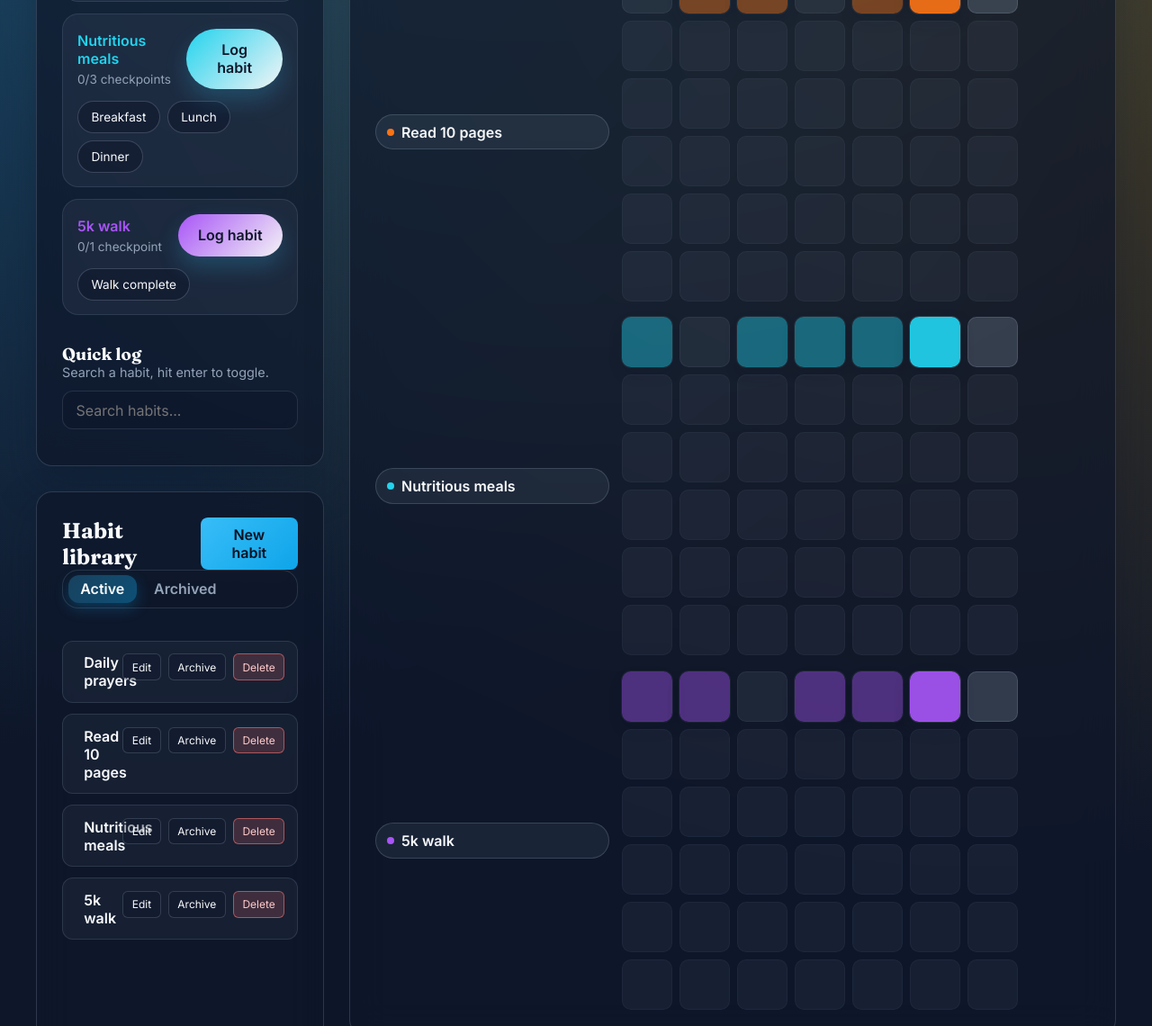
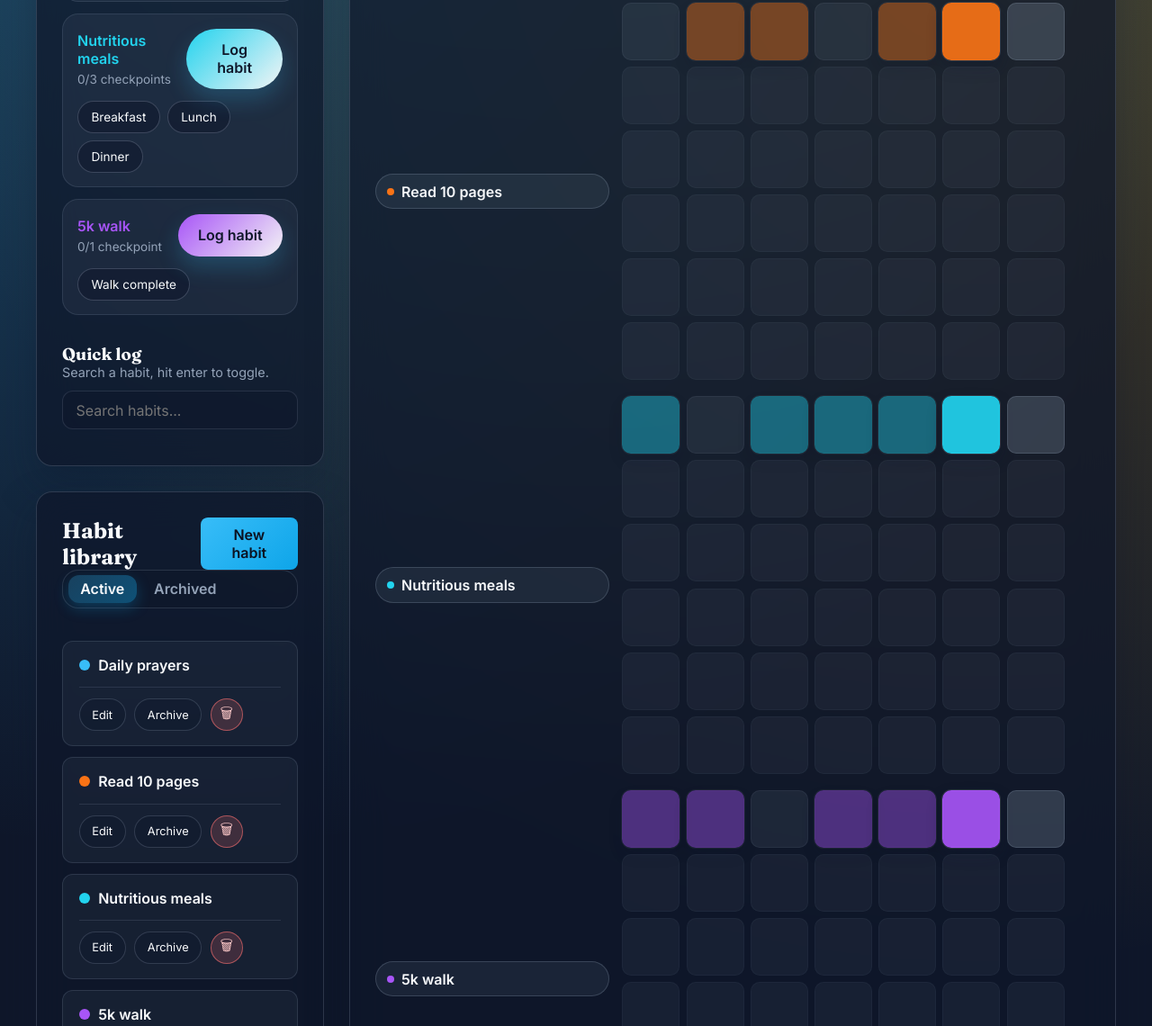
Before and after one commit to syedkarim00/da-heatmap, a plain HTML site: page index.html in a window 1280 px wide. Shown: the part 705-1845 px from the top of the page at 90% size. Drawn offline with Linux system fonts and the light colour scheme.

Commit message:
Polish habit library layout and widen heatmap

```diff
--- a/app.js
+++ b/app.js
@@ -29,7 +29,6 @@ const elements = {
   prevMonth: document.getElementById("prevMonth"),
   nextMonth: document.getElementById("nextMonth"),
   dateSelector: document.getElementById("dateSelector"),
-  jumpToday: document.getElementById("jumpToday"),
   selectedDayLabel: document.getElementById("selectedDayLabel"),
   todayHabitList: document.getElementById("todayHabitList"),
   habitSearch: document.getElementById("habitSearch"),
@@ -491,20 +490,6 @@ function calculateStreak(habitId, uptoIso = state.selectedDate) {
   return streak;
 }
 
-function calculateTotalCompletions(habitId) {
-  const habit = getHabitById(habitId);
-  if (!habit) {
-    return 0;
-  }
-  return Object.entries(state.data.entries).reduce((count, [dateIso, dayEntries]) => {
-    const entry = dayEntries[habitId];
-    if (!entry) {
-      return count;
-    }
-    return isHabitComplete(dateIso, habit) ? count + 1 : count;
-  }, 0);
-}
-
 function getCalendarMatrix(viewMonth) {
   const first = startOfMonth(viewMonth);
   const start = new Date(first);
@@ -847,16 +832,11 @@ function renderQuickSearch() {
     const title = document.createElement("span");
     title.className = "habit-name";
     title.textContent = habit.name;
-    const stats = document.createElement("span");
-    stats.className = "habit-stats";
-    const streak = calculateStreak(habit.id);
-    const progress = getHabitProgress(state.selectedDate, habit);
-    const noun = progress.total === 1 ? "checkpoint" : "checkpoints";
-    stats.textContent = `${progress.done}/${progress.total} ${noun} today • ${calculateTotalCompletions(habit.id)} perfect days • ${streak} day streak`;
-    meta.append(title, stats);
+    meta.append(title);
 
     const action = document.createElement("button");
     action.type = "button";
+    const progress = getHabitProgress(state.selectedDate, habit);
     const isComplete = progress.total > 0 && progress.done === progress.total;
     action.textContent = isComplete ? "Reset" : "Log all";
     action.addEventListener("click", () => {
@@ -902,6 +882,8 @@ function renderHabitLibrary() {
 
   habits.forEach((habit) => {
     const item = document.createElement("li");
+    item.className = "habit-library-item";
+
     const meta = document.createElement("div");
     meta.className = "habit-meta";
 
@@ -912,17 +894,21 @@ function renderHabitLibrary() {
     dot.style.color = habit.color || varFallbackColor();
     dot.style.background = habit.color || varFallbackColor();
     const name = document.createElement("span");
+    name.className = "habit-name-text";
     name.textContent = habit.name;
     title.append(dot, name);
 
     meta.append(title);
+    item.append(meta);
 
     const actions = document.createElement("div");
     actions.className = "habit-actions";
+
     const edit = document.createElement("button");
     edit.type = "button";
     edit.textContent = "Edit";
     edit.addEventListener("click", () => openHabitForm(habit));
+
     const archive = document.createElement("button");
     archive.type = "button";
     archive.textContent = habit.archived ? "Unarchive" : "Archive";
@@ -931,19 +917,21 @@ function renderHabitLibrary() {
       saveData();
       render();
     });
+
     const remove = document.createElement("button");
     remove.type = "button";
-    remove.className = "danger";
-    remove.textContent = "Delete";
+    remove.className = "danger icon-only";
+    remove.setAttribute("aria-label", `Delete ${habit.name}`);
+    remove.innerHTML = "<span aria-hidden=\"true\">🗑</span>";
     remove.addEventListener("click", () => {
-      const message = `Delete "${habit.name}" and remove its history? This can’t be undone.`;
+      const message = `Delete \"${habit.name}\" and remove its history? This can’t be undone.`;
       if (window.confirm(message)) {
         deleteHabit(habit.id);
       }
     });
+
     actions.append(edit, archive, remove);
-
-    item.append(meta, actions);
+    item.append(actions);
     list.appendChild(item);
   });
 }
@@ -1174,13 +1162,6 @@ elements.dateSelector.addEventListener("change", (event) => {
   render();
 });
 
-elements.jumpToday.addEventListener("click", () => {
-  const today = new Date();
-  state.selectedDate = formatISO(today);
-  state.viewMonth = startOfMonth(today);
-  render();
-});
-
 elements.habitSearch.addEventListener("input", (event) => {
   state.searchTerm = event.target.value;
   renderQuickSearch();
--- a/index.html
+++ b/index.html
@@ -42,7 +42,6 @@
               </div>
               <div class="date-controls">
                 <input type="date" id="dateSelector" />
-                <button id="jumpToday" type="button" class="ghost">Today</button>
               </div>
             </header>
             <div class="today-list" aria-live="polite">
--- a/styles.css
+++ b/styles.css
@@ -11,7 +11,7 @@
   --radius-md: 12px;
   --radius-sm: 8px;
   --shadow: 0 20px 45px rgba(15, 23, 42, 0.35);
-  --grid-size: clamp(40px, 4.6vw, 56px);
+  --grid-size: clamp(46px, 5vw, 72px);
   --habit-label-width: clamp(180px, 22vw, 260px);
   --heatmap-0: rgba(148, 163, 184, 0.25);
   --heatmap-1: #38bdf820;
@@ -421,15 +421,19 @@ button.ghost:hover {
 }
 
 .habit-library li {
-  display: grid;
-  grid-template-columns: minmax(0, 1fr) auto;
-  gap: 0.85rem;
-  align-items: flex-start;
+  box-sizing: border-box;
+  display: flex;
+  flex-direction: column;
+  gap: 0.9rem;
   width: 100%;
-  padding: 0.85rem;
+  padding: 1rem 1.1rem;
   border-radius: var(--radius-md);
   background: rgba(148, 163, 184, 0.07);
   border: 1px solid rgba(148, 163, 184, 0.18);
+}
+
+.habit-library-item {
+  min-width: 0;
 }
 
 .habit-tabs {
@@ -466,7 +470,7 @@ button.ghost:hover {
 .habit-meta {
   display: flex;
   flex-direction: column;
-  gap: 0.35rem;
+  gap: 0.25rem;
   min-width: 0;
 }
 
@@ -475,6 +479,14 @@ button.ghost:hover {
   align-items: center;
   gap: 0.6rem;
   font-weight: 600;
+  min-width: 0;
+}
+
+.habit-name-text {
+  display: block;
+  overflow: hidden;
+  text-overflow: ellipsis;
+  white-space: nowrap;
 }
 
 .habit-dot {
@@ -484,24 +496,25 @@ button.ghost:hover {
   background: currentColor;
 }
 
-.habit-stats {
-  font-size: 0.85rem;
-  color: var(--text-muted);
-}
-
 .habit-actions {
   display: flex;
   flex-wrap: wrap;
-  justify-content: flex-end;
-  gap: 0.5rem;
+  justify-content: flex-start;
+  gap: 0.6rem;
+  padding-top: 0.75rem;
+  border-top: 1px solid rgba(148, 163, 184, 0.16);
+  width: 100%;
 }
 
 .habit-actions button {
-  font-size: 0.75rem;
-  padding: 0.4rem 0.6rem;
-  border-radius: 6px;
-  border: 1px solid rgba(148, 163, 184, 0.25);
-  background: rgba(15, 23, 42, 0.35);
+  font-size: 0.8rem;
+  padding: 0.45rem 0.85rem;
+  border-radius: 999px;
+  border: 1px solid rgba(148, 163, 184, 0.24);
+  background: rgba(15, 23, 42, 0.32);
+  display: inline-flex;
+  align-items: center;
+  gap: 0.35rem;
   flex: 0 0 auto;
 }
 
@@ -515,6 +528,14 @@ button.ghost:hover {
   border-color: rgba(248, 113, 113, 0.9);
   color: #fee2e2;
   background: rgba(248, 113, 113, 0.25);
+}
+
+.habit-actions .icon-only {
+  padding: 0.45rem;
+  width: 2.25rem;
+  height: 2.25rem;
+  justify-content: center;
+  font-size: 1rem;
 }
 
 .calendar-card {
@@ -600,6 +621,8 @@ button.ghost:hover {
   align-items: center;
   justify-content: flex-start;
   min-width: 0;
+  overflow: hidden;
+  white-space: nowrap;
 }
 
 .habit-pill::before {
@@ -616,7 +639,7 @@ button.ghost:hover {
 .calendar-cells {
   display: grid;
   grid-template-columns: repeat(7, var(--grid-size));
-  gap: 0.5rem;
+  gap: 0.45rem;
   justify-content: flex-start;
   width: max-content;
 }
```
